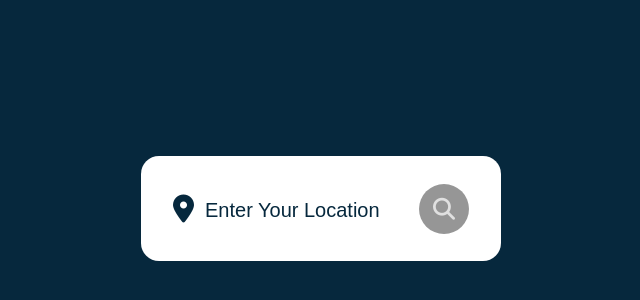
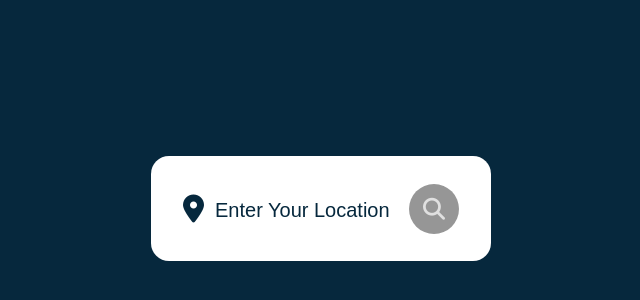
Before and after one commit to oscarjm97/react-weather-app, a React (Create React App) app: page / in a window 1280 px wide. Shown: the part 192-492 px from the top of the page, without its empty margins (319-959 px from the left). Built offline with nearby package versions, Linux system fonts and the light colour scheme.

Commit message:
Testing small width

```diff
--- a/src/App.css
+++ b/src/App.css
@@ -16,7 +16,7 @@ body {
 
 .container {
     position: relative;
-    width: 360px;
+    width: 340px;
     height: 105px;
     background: #fff;
     padding: 28px 32px;
```
